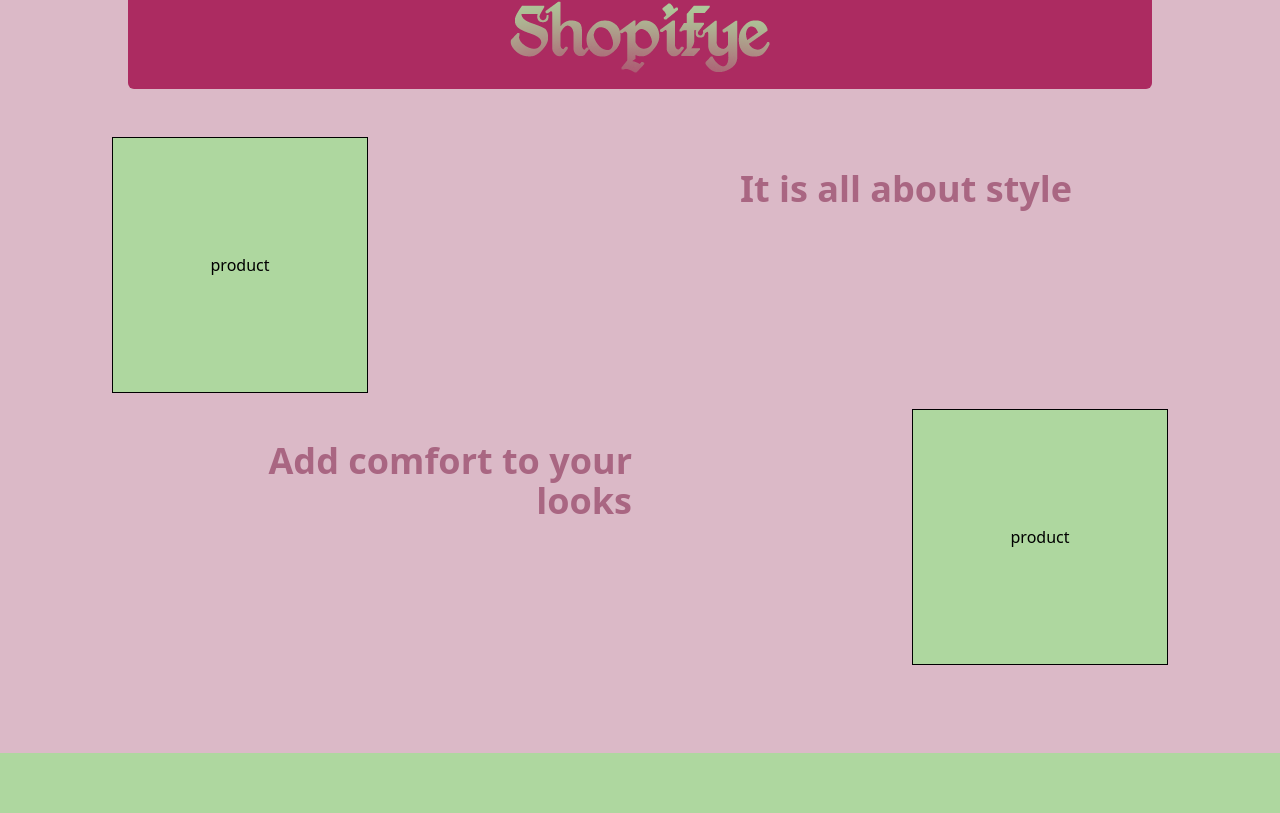
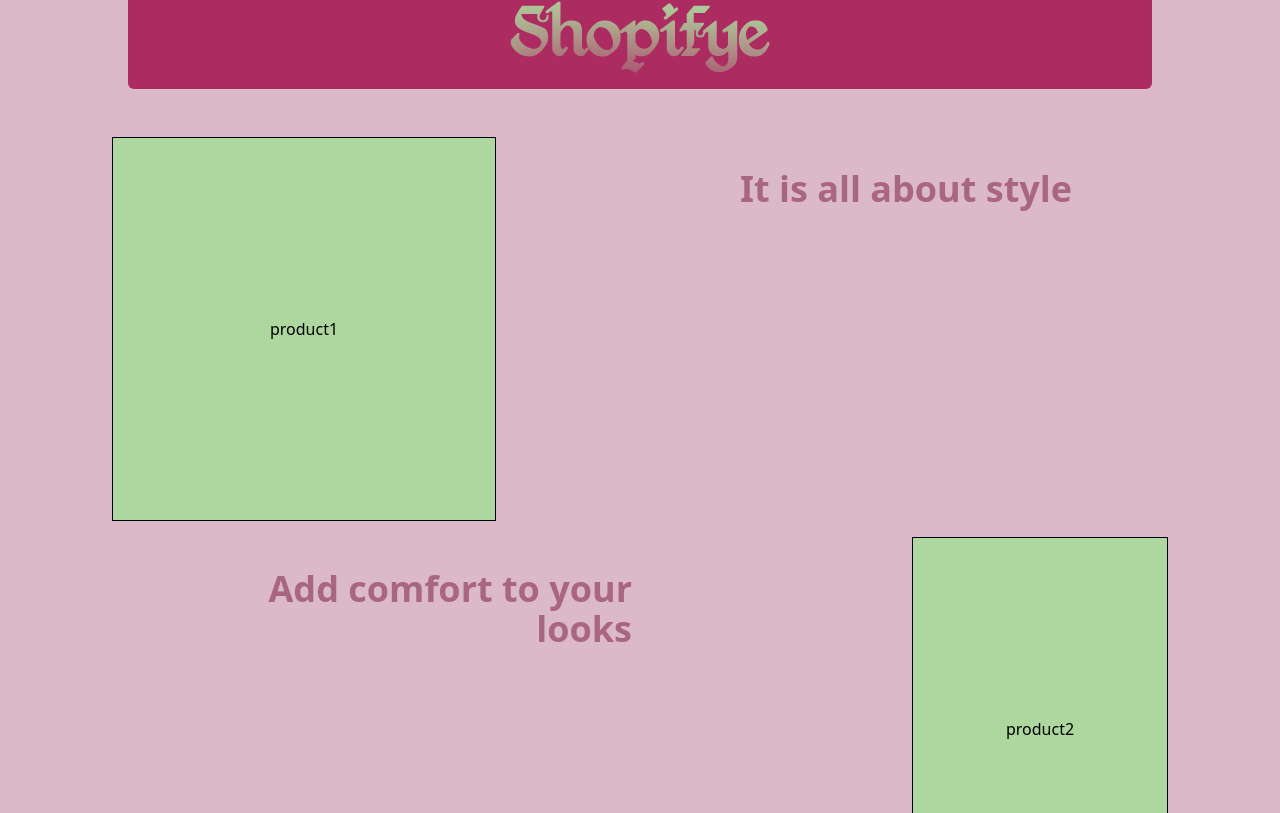
Before and after one commit to Mono260604/UAS-WEB, a React (Vite) app in the folder front-end/: page / in a window 1280 px wide. Shown: the part 487-1300 px from the top of the page. Built offline with nearby package versions, Linux system fonts and the light colour scheme.

Commit message:
add: navbar logic

```diff
--- a/front-end/src/App.jsx
+++ b/front-end/src/App.jsx
@@ -3,6 +3,7 @@ import "./App.css";
 import NavBar from "./NavBar";
 import Content from "./content";
 import Footer from "./footer";
+
 
 function App() {
   return (
--- a/front-end/src/content.jsx
+++ b/front-end/src/content.jsx
@@ -22,8 +22,8 @@ const Content = () => {
           </div>
         </div>
         <div className="grid grid-cols-1 md:grid-cols-2 gap-4 mt-8 px-4 py-4">
-          <div className="border bg-product container w-full md:w-64 h-64 mx-auto md:ml-24 flex items-center justify-center">
-            product
+          <div className="border bg-product container lg:w-96 md:w-64 h-96 mx-auto md:ml-24 flex items-center justify-center">
+            product1
           </div>
           <div className="col-span-2 md:col-span-1 md:mr-36 md:pr-12 py-8 mx-auto">
             <h1 className="font-black text-text text-4xl text-center md:text-left">
@@ -35,8 +35,8 @@ const Content = () => {
               Add comfort to your looks
             </h1>
           </div>
-          <div className="border bg-product container w-full md:w-64 h-64 mx-auto md:mr-24 flex items-center justify-center">
-            product
+          <div className="border bg-product container lg: w-96 md:w-64 h-96 mx-auto md:mr-24 flex items-center justify-center">
+            product2
           </div>
         </div>
         <div className="py-4 mx-auto">
--- a/front-end/src/navBar.jsx
+++ b/front-end/src/navBar.jsx
@@ -1,12 +1,35 @@
-import React from "react";
+import React, { useEffect, useState } from "react";
 import "./App.css";
 import logo from "./assets/judul.png";
 
 const NavBar = () => {
+  const [isScrolled, setIsScrolled] = useState(false);
+
+  useEffect(() => {
+    const handleScroll = () => {
+      if(window.scrollY > 0) {
+        setIsScrolled(true);
+      } else {
+        setIsScrolled(false);
+      }
+    };
+
+    window.addEventListener('scroll', handleScroll);
+
+    return () => {
+      window.removeEventListener('scroll', handleScroll);
+    };
+  }, []);
+
+
   return (
-    <nav className="bg-gradient-to-b from-navBar from-55%  to-body
-     fixed w-full z-50 top-0 start-0 pb-4
-     ">
+    <nav
+      className={`${
+        isScrolled
+          ? "bg-navBar pb-1"
+          : "bg-gradient-to-b from-navBar from-55%  to-body"
+      } fixed w-full z-50 top-0 start-0 pb-4`}
+    >
       <div className="max-w-scree-xl flex items-center justify-between mx-auto">
         <div>
           <a
```
Lines whose indentation alone changed are shown as unchanged.
